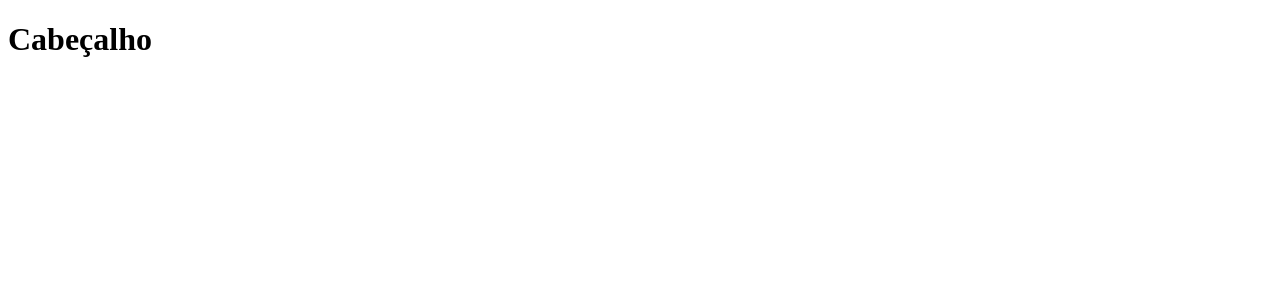
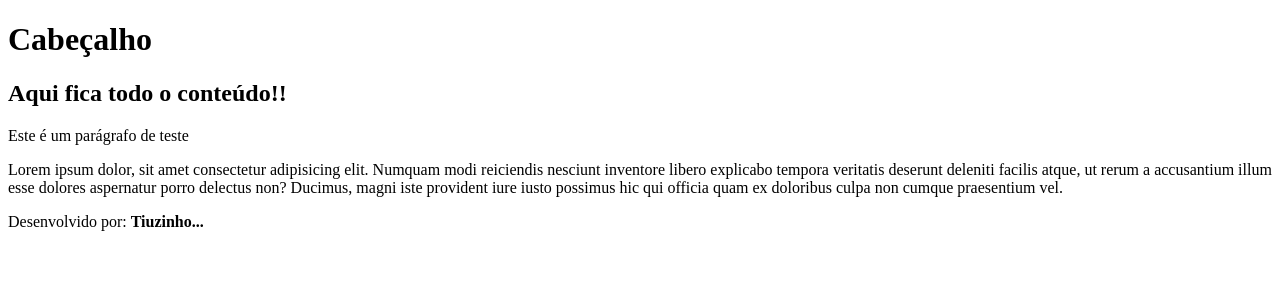
Before and after one commit to 1TDSPH-24/aula-07-2sem, a React (Vite) app in the folder aula07/: page / in a window 1280 px wide. Shown: the top 300 px of the page. Built offline with nearby package versions, Linux system fonts and the light colour scheme.

Commit message:
Componentes rodape e conteudo criados.

```diff
--- a/aula07/src/App.tsx
+++ b/aula07/src/App.tsx
@@ -1,9 +1,13 @@
 import Cabecalho from "./components/Cabecalho/Cabecalho";
+import Conteudo from "./components/Conteudo/Conteudo";
+import Rodape from "./components/Rodape/Rodape";
 
 export default function App(){
   return(
     <div>
       <Cabecalho/>
+        <Conteudo/>
+      <Rodape/>
     </div>
   );
 }
--- /dev/null
+++ b/aula07/src/components/Conteudo/Conteudo.tsx
@@ -0,0 +1,9 @@
+export default function Conteudo(){
+    return (
+        <main>
+            <h2>Aqui fica todo o conteúdo!!</h2>
+            <p>Este é um parágrafo de teste</p>
+            <p>Lorem ipsum dolor, sit amet consectetur adipisicing elit. Numquam modi reiciendis nesciunt inventore libero explicabo tempora veritatis deserunt deleniti facilis atque, ut rerum a accusantium illum esse dolores aspernatur porro delectus non? Ducimus, magni iste provident iure iusto possimus hic qui officia quam ex doloribus culpa non cumque praesentium vel.</p>
+        </main>
+    );
+}
--- /dev/null
+++ b/aula07/src/components/Rodape/Rodape.tsx
@@ -0,0 +1,7 @@
+export default function Rodape(){
+    return(
+        <footer>
+            <p>Desenvolvido por: <strong>Tiuzinho...</strong></p>
+        </footer>
+    );
+}
```
